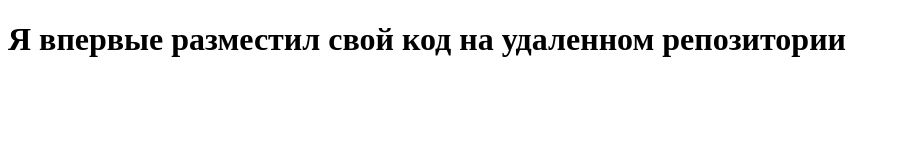
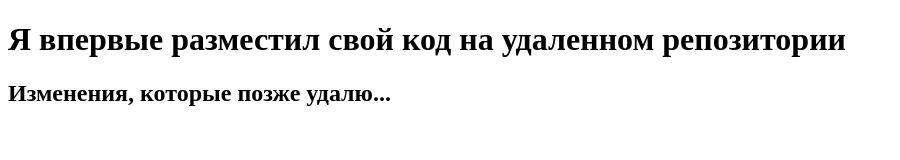
Before and after one commit to MASpiridonov/test_repo, a plain HTML site: page index.html in a window 1280 px wide. Shown: the whole page, without its empty margins (0-900 px from the left). Drawn offline with Linux system fonts and the light colour scheme.

Commit message:
Ошибочный коммит

```diff
--- a/index.html
+++ b/index.html
@@ -8,5 +8,6 @@
 </head>
 <body>
     <h1>Я впервые разместил свой код на удаленном репозитории</h1>
+    <h2>Изменения, которые позже удалю...</h2>
 </body>
 </html>
```
